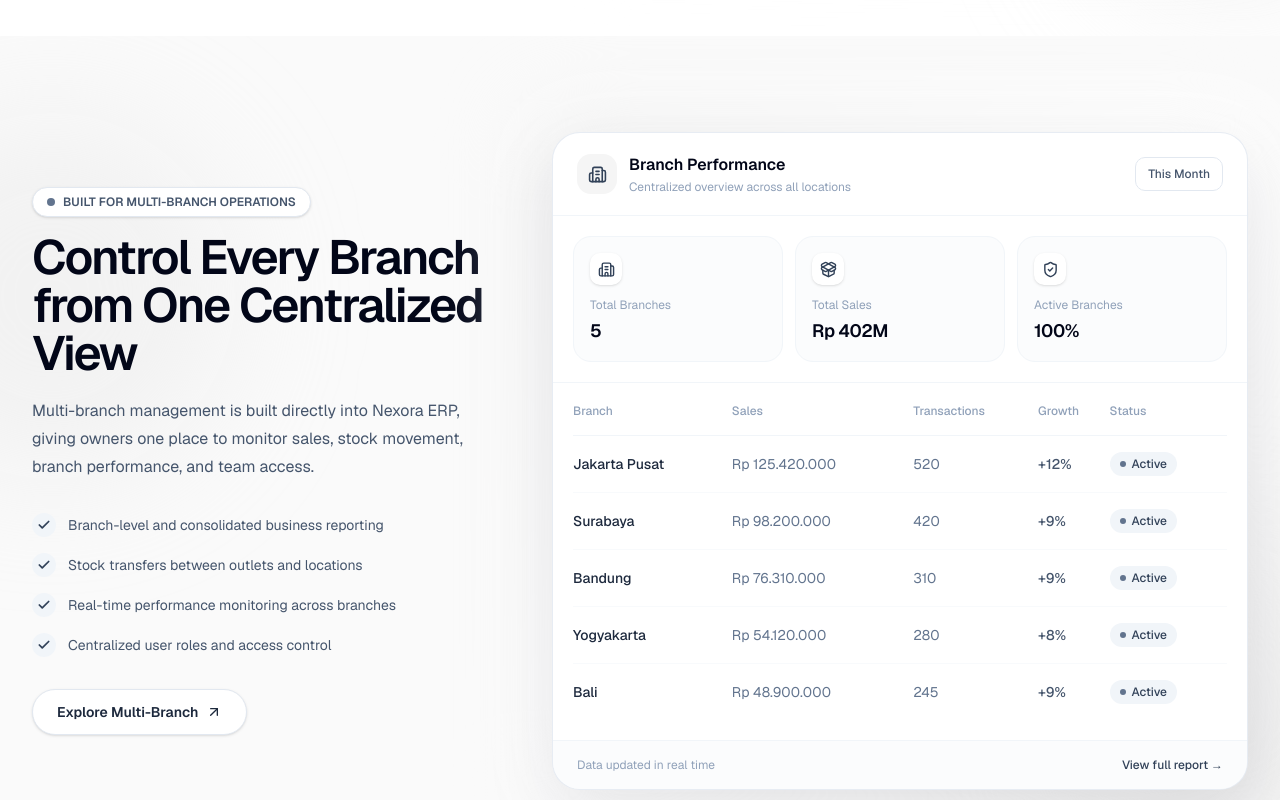
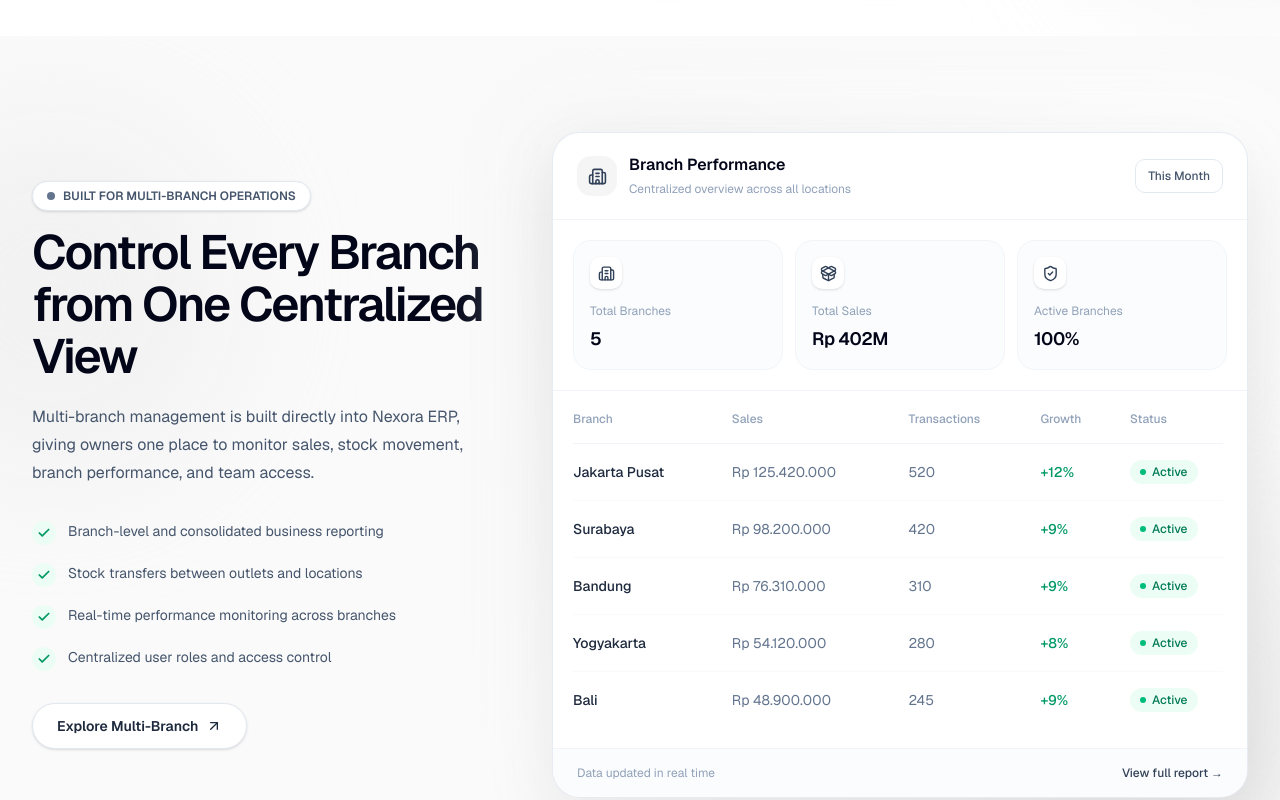
Before and after one commit to faalvaro/nexora-erp, a Next.js app: page / in a window 1280 px wide. Shown: the part 4360-5160 px from the top of the page. Built offline with nearby package versions, Linux system fonts and the light colour scheme; no server answers.

Commit message:
Improve multi-branch responsiveness

```diff
--- a/components/landing/multi-branch.tsx
+++ b/components/landing/multi-branch.tsx
@@ -55,21 +55,21 @@ export function MultiBranch() {
   return (
     <section
       id="multi-branch"
-      className="relative overflow-hidden bg-neutral-50 py-24"
+      className="relative overflow-hidden bg-neutral-50 py-16 sm:py-20 lg:py-24"
     >
-      {/* Background accent */}
+      {/* Background accents */}
       <div className="absolute -left-32 top-20 size-[360px] rounded-full bg-neutral-200/40 blur-3xl" />
       <div className="absolute -right-32 bottom-0 size-[360px] rounded-full bg-neutral-200/30 blur-3xl" />
 
-      <div className="relative mx-auto grid max-w-7xl gap-14 px-6 lg:grid-cols-[0.8fr_1.2fr] lg:items-center lg:px-8">
+      <div className="relative mx-auto grid min-w-0 max-w-7xl gap-10 px-4 sm:gap-12 sm:px-6 lg:grid-cols-[0.8fr_1.2fr] lg:items-center lg:gap-14 lg:px-8">
         {/* LEFT CONTENT */}
-        <div>
+        <div className="min-w-0">
           <div className="mb-4 inline-flex items-center gap-2 rounded-full border border-slate-200 bg-white px-3.5 py-1.5 text-xs font-semibold text-slate-600 shadow-sm">
             <span className="size-2 rounded-full bg-slate-500" />
             {t("eyebrow")}
           </div>
 
-  <h2 className="max-w-xl text-4xl font-semibold tracking-[-0.04em] text-slate-950 sm:text-5xl">
+          <h2 className="max-w-xl text-[34px] font-semibold leading-[1.08] tracking-[-0.04em] text-slate-950 sm:text-5xl">
             {t("title")}
           </h2>
 
@@ -77,54 +77,60 @@ export function MultiBranch() {
             {t("description")}
           </p>
 
-          <div className="mt-8 space-y-4">
+          {/* Benefits */}
+          <div className="mt-7 space-y-4 sm:mt-8">
             {benefits.map((item) => (
-              <div key={item} className="flex items-center gap-3">
-                <div className="flex size-6 shrink-0 items-center justify-center rounded-full bg-slate-100 text-slate-700">
+              <div
+                key={item}
+                className="flex items-start gap-3"
+              >
+                <div className="mt-0.5 flex size-6 shrink-0 items-center justify-center rounded-full bg-emerald-50 text-emerald-600">
                   <Check size={14} strokeWidth={3} />
                 </div>
 
-                <p className="text-sm text-slate-600">{item}</p>
+                <p className="text-sm leading-6 text-slate-600">
+                  {item}
+                </p>
               </div>
             ))}
           </div>
 
-          <button className="mt-8 inline-flex items-center gap-2 rounded-full border border-slate-200 bg-white px-6 py-3 text-sm font-semibold text-slate-800 shadow-sm transition-all duration-200 hover:-translate-y-0.5 hover:border-slate-300 hover:text-slate-950 hover:shadow-md">
+          <button className="mt-8 inline-flex w-full max-w-[280px] items-center justify-center gap-2 rounded-full border border-slate-200 bg-white px-6 py-3 text-sm font-semibold text-slate-800 shadow-sm transition-all duration-200 hover:-translate-y-0.5 hover:border-slate-300 hover:text-slate-950 hover:shadow-md sm:w-auto">
             {t("button")}
             <ArrowUpRight size={16} />
           </button>
         </div>
 
         {/* RIGHT DASHBOARD */}
-        <div className="relative">
+        <div className="relative min-w-0">
           <div className="absolute -inset-6 rounded-[40px] bg-gradient-to-br from-neutral-100 via-white to-neutral-200/60 blur-2xl" />
 
-          <div className="relative overflow-hidden rounded-[28px] border border-slate-200/80 bg-white shadow-[0_25px_70px_rgba(15,23,42,0.10)]">
+          <div className="relative w-full min-w-0 overflow-hidden rounded-[24px] border border-slate-200/80 bg-white shadow-[0_25px_70px_rgba(15,23,42,0.10)] sm:rounded-[28px]">
             {/* Header */}
-            <div className="flex flex-col gap-4 border-b border-slate-100 px-6 py-5 sm:flex-row sm:items-center sm:justify-between">
-              <div className="flex items-center gap-3">
-                <div className="flex size-10 items-center justify-center rounded-xl bg-neutral-100 text-slate-700">
+            <div className="flex flex-col gap-4 border-b border-slate-100 px-4 py-5 sm:flex-row sm:items-center sm:justify-between sm:px-6">
+              <div className="flex min-w-0 items-center gap-3">
+                <div className="flex size-10 shrink-0 items-center justify-center rounded-xl bg-neutral-100 text-slate-700">
                   <Building2 size={19} />
                 </div>
 
-                <div>
+                <div className="min-w-0">
                   <p className="font-semibold text-slate-950">
                     {t("dashboard.title")}
                   </p>
 
-                  <p className="mt-0.5 text-xs text-slate-400">
+                  <p className="mt-0.5 text-xs leading-5 text-slate-400">
                     {t("dashboard.subtitle")}
                   </p>
                 </div>
               </div>
 
-              <button className="rounded-lg border border-slate-200 bg-white px-3 py-2 text-xs font-medium text-slate-600">
+              <button className="w-fit rounded-lg border border-slate-200 bg-white px-3 py-2 text-xs font-medium text-slate-600">
                 {t("dashboard.period")}
               </button>
             </div>
 
             {/* Summary */}
-            <div className="grid gap-3 border-b border-slate-100 p-5 sm:grid-cols-3">
+            <div className="grid gap-3 border-b border-slate-100 p-4 sm:grid-cols-3 sm:p-5">
               <SummaryCard
                 icon={<Building2 size={17} />}
                 label={t("dashboard.totalBranches")}
@@ -145,23 +151,23 @@ export function MultiBranch() {
             </div>
 
             {/* Table */}
-            <div className="overflow-x-auto p-5">
-              <table className="w-full min-w-[650px] text-left">
+            <div className="w-full min-w-0 overflow-x-auto p-4 sm:p-5">
+              <table className="min-w-[650px] text-left">
                 <thead>
                   <tr className="border-b border-slate-100 text-xs text-slate-400">
-                    <th className="pb-4 font-medium">
+                    <th className="pb-4 pr-6 font-medium">
                       {t("dashboard.branch")}
                     </th>
 
-                    <th className="pb-4 font-medium">
+                    <th className="pb-4 pr-6 font-medium">
                       {t("dashboard.sales")}
                     </th>
 
-                    <th className="pb-4 font-medium">
+                    <th className="pb-4 pr-6 font-medium">
                       {t("dashboard.transactions")}
                     </th>
 
-                    <th className="pb-4 font-medium">
+                    <th className="pb-4 pr-6 font-medium">
                       {t("dashboard.growth")}
                     </th>
 
@@ -177,25 +183,25 @@ export function MultiBranch() {
                       key={branch.name}
                       className="border-b border-slate-50 text-sm last:border-0"
                     >
-                      <td className="py-4 font-medium text-slate-800">
+                      <td className="whitespace-nowrap py-4 pr-6 font-medium text-slate-800">
                         {branch.name}
                       </td>
 
-                      <td className="py-4 text-slate-500">
+                      <td className="whitespace-nowrap py-4 pr-6 text-slate-500">
                         {branch.sales}
                       </td>
 
-                      <td className="py-4 text-slate-500">
+                      <td className="py-4 pr-6 text-slate-500">
                         {branch.transactions}
                       </td>
 
-                      <td className="py-4 font-medium text-slate-600">
+                      <td className="py-4 pr-6 font-medium text-emerald-600">
                         {branch.growth}
                       </td>
 
                       <td className="py-4">
-                        <span className="inline-flex items-center gap-1.5 rounded-full bg-slate-100 px-2.5 py-1 text-xs font-medium text-slate-700">
-                          <span className="size-1.5 rounded-full bg-slate-500" />
+                        <span className="inline-flex items-center gap-1.5 rounded-full bg-emerald-50 px-2.5 py-1 text-xs font-medium text-emerald-700">
+                          <span className="size-1.5 rounded-full bg-emerald-500" />
                           {t("dashboard.active")}
                         </span>
                       </td>
@@ -206,12 +212,12 @@ export function MultiBranch() {
             </div>
 
             {/* Bottom */}
-            <div className="flex items-center justify-between border-t border-slate-100 bg-slate-50/50 px-6 py-4">
+            <div className="flex flex-col gap-2 border-t border-slate-100 bg-slate-50/50 px-4 py-4 sm:flex-row sm:items-center sm:justify-between sm:px-6">
               <p className="text-xs text-slate-400">
                 {t("dashboard.updated")}
               </p>
 
-              <button className="text-xs font-medium text-slate-700 transition-colors hover:text-slate-950">
+              <button className="w-fit text-xs font-medium text-slate-700 transition-colors hover:text-slate-950">
                 {t("dashboard.viewReport")} →
               </button>
             </div>
@@ -232,12 +238,14 @@ function SummaryCard({
   value: string;
 }) {
   return (
-    <div className="rounded-2xl border border-slate-100 bg-slate-50/60 p-4">
+    <div className="min-w-0 rounded-2xl border border-slate-100 bg-slate-50/60 p-4">
       <div className="mb-3 flex size-8 items-center justify-center rounded-lg bg-white text-slate-700 shadow-sm">
         {icon}
       </div>
 
-      <p className="text-xs text-slate-400">{label}</p>
+      <p className="text-xs leading-5 text-slate-400">
+        {label}
+      </p>
 
       <p className="mt-1 text-lg font-semibold tracking-tight text-slate-950">
         {value}
```
Lines whose indentation alone changed are shown as unchanged.
